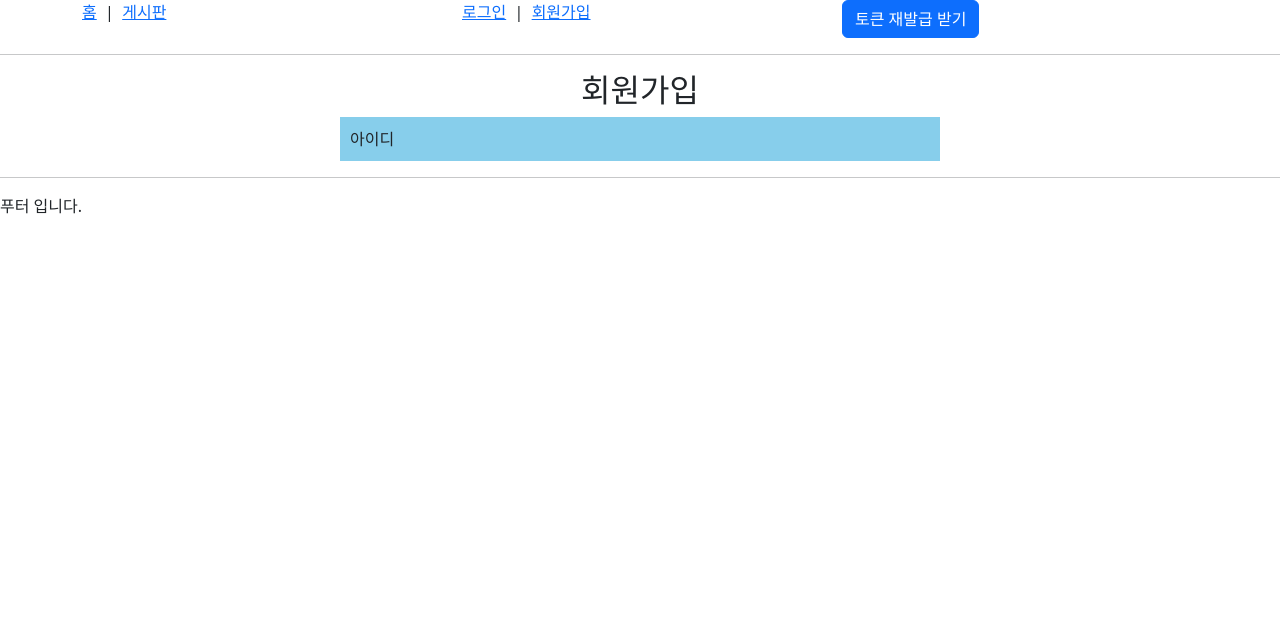
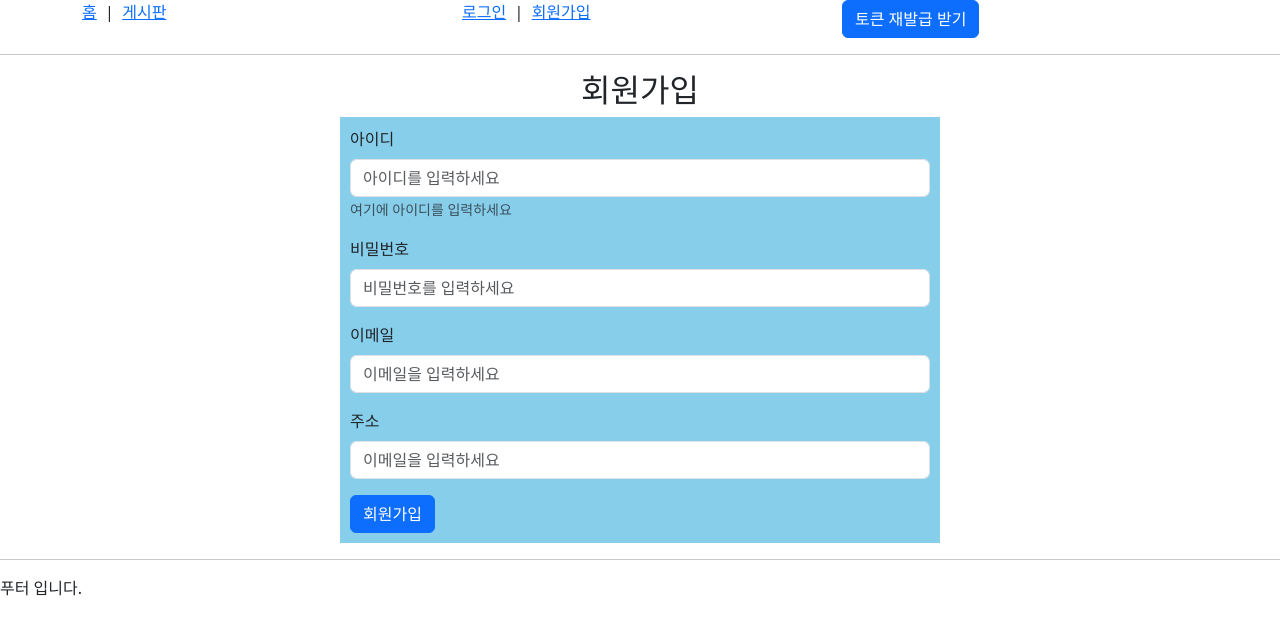
Before and after one commit to hyc4841/react-shop, a React (Create React App) app: page / in a window 1280 px wide. Shown: the top 634 px of the page. Built offline with nearby package versions, Linux system fonts and the light colour scheme.

Commit message:
회원가입 페이지 업데이트

```diff
--- a/src/component/page/login/loginPage.jsx
+++ b/src/component/page/login/loginPage.jsx
@@ -31,7 +31,7 @@ const Login = () => { // 컴포넌트 선언 arrow function 방식
             localStorage.setItem('accessToken', res.data.accessToken);
 
             // redux 상태 업데이트 구문
-            console.log("isloggedIn : true");
+            console.log("isloggedIn : tre")
             dispatch(login());
 
             // 로그인 성공하면 홈 화면으로
--- a/src/component/page/signup/signupPage.jsx
+++ b/src/component/page/signup/signupPage.jsx
@@ -1,7 +1,7 @@
 import React, { useState } from "react";
 import axios from "axios";
 import { useNavigate } from "react-router-dom";
-import { Container, Row, Col, Form } from "react-bootstrap";
+import { Container, Row, Col, Form, Button } from "react-bootstrap";
 
 const Signup = () => {
 
@@ -11,12 +11,39 @@ const Signup = () => {
                 <Col sm={12} className="text-center"><h2>회원가입</h2></Col>
 
                 <Col sm={12} className="d-flex justify-content-center">
-                    <form style={{ width: '600px', background: 'skyblue', padding: '10px'}}>
-                        <div>
-                            <label>아이디</label>
+                    <Form style={{ width: '600px', background: 'skyblue', padding: '10px'}}>
 
-                        </div>
-                    </form>
+                        <Form.Group className="mb-3" controlId="userId">
+                            <Form.Label>아이디</Form.Label>
+                            <Form.Control type="text" placeholder="아이디를 입력하세요" />
+                            <Form.Text className="text-muted">여기에 아이디를 입력하세요</Form.Text>
+                        </Form.Group>
+
+                        <Form.Group className="mb-3">
+                            <Form.Label>비밀번호</Form.Label>
+                            <Form.Control type="password" placeholder="비밀번호를 입력하세요" />
+                        </Form.Group>
+
+                        <Form.Group className="mb-3">
+                            <Form.Label>이메일</Form.Label>
+                            <Form.Control type="email" placeholder="이메일을 입력하세요" />
+                        </Form.Group>
+
+                        <Form.Group className="mb-3">
+                            <Form.Label>주소</Form.Label>
+                            <Form.Control type="email" placeholder="이메일을 입력하세요" />
+                        </Form.Group>
+
+
+
+                        <Button variant="primary" type="submit">
+                            회원가입
+                        </Button>
+
+                    </Form>
+
+
+
                 </Col>
 
 
```
